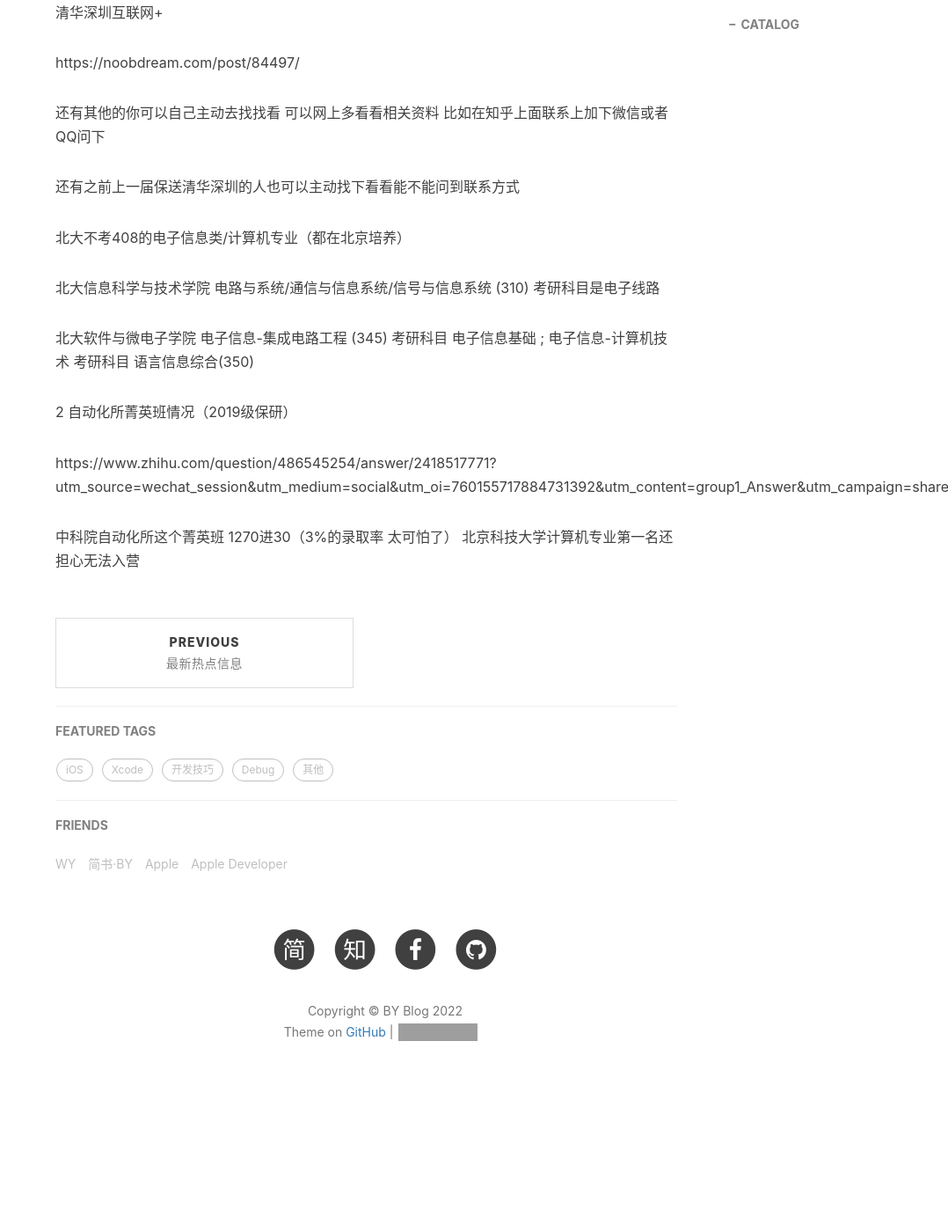
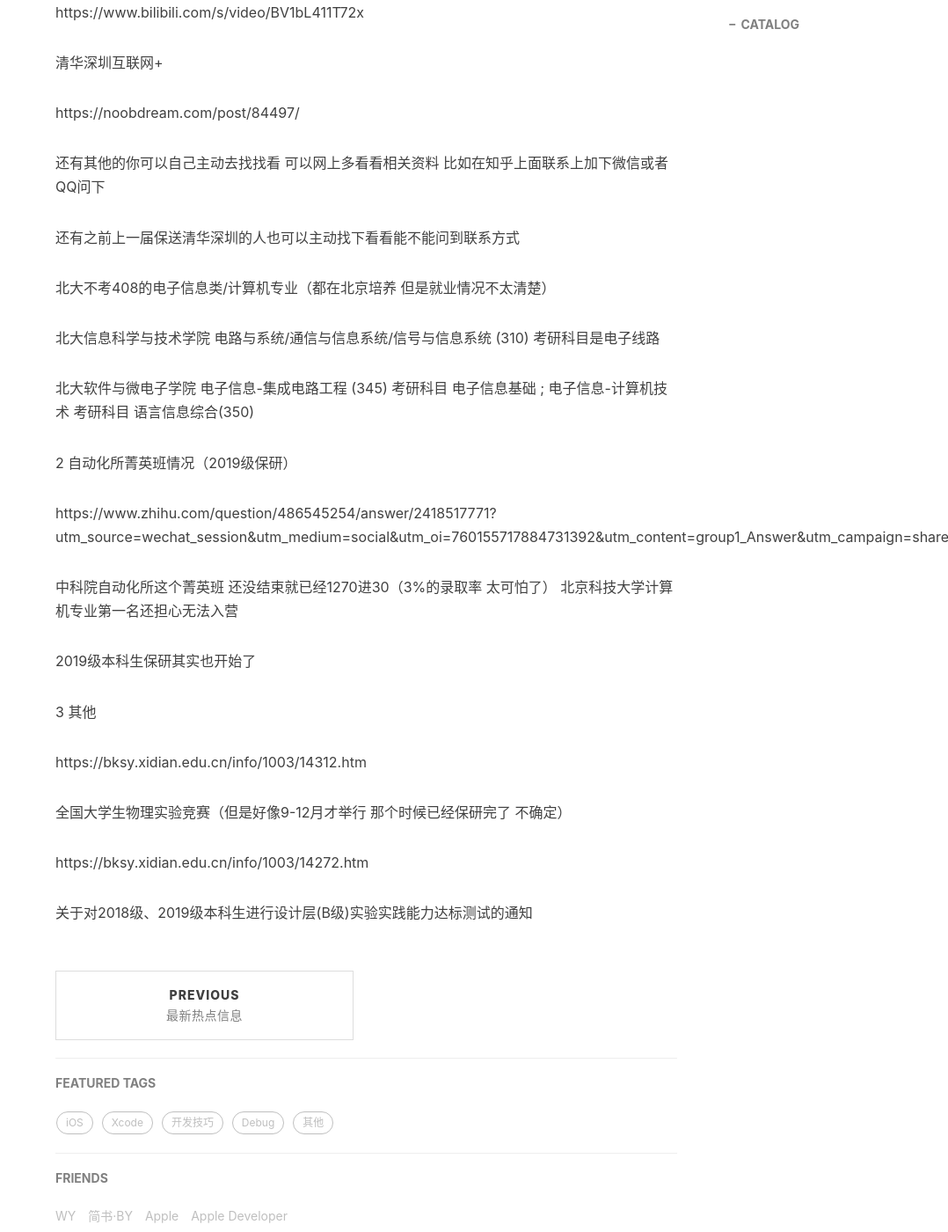
Before and after one commit to pengjiao123/pengjiao123.github.io, a Jekyll site: the page built from _posts/2022-04-06-清华考研相关.md, in a window 1280 px wide and 1400 px high, scrolled down 1830 px. Shown: the whole window at 88% size, without its empty margins (202-1280 px from the left). Built offline with Jekyll 4.4.1, drawn with Linux system fonts in a browser that asks for light colours; nearby versions of some CDN libraries; comment, search, counter and statistics services are not loaded; before the commit the page ends 3107 px from its top, so only the background shows below that; some of the changed text lies outside the part shown; grey boxes are pictures that could not be loaded.

Commit message:
Update 2022-04-06-清华考研相关.md

```diff
--- a/_posts/2022-04-06-清华考研相关.md
+++ b/_posts/2022-04-06-清华考研相关.md
@@ -9,8 +9,9 @@
 tags:
     - iOS
 ---
-1 清华深圳相关
-2022 清华深圳人工智能
+1  清华北大部分专业
+
+清华深圳人工智能
 
 https://zhuanlan.zhihu.com/p/492648093
 
@@ -64,7 +65,9 @@
 还有之前上一届保送清华深圳的人也可以主动找下看看能不能问到联系方式
 
 
-北大不考408的电子信息类/计算机专业（都在北京培养）
+
+
+北大不考408的电子信息类/计算机专业（都在北京培养 但是就业情况不太清楚）
 
 北大信息科学与技术学院 电路与系统/通信与信息系统/信号与信息系统 (310) 考研科目是电子线路
 
@@ -77,4 +80,17 @@
 https://www.zhihu.com/question/486545254/answer/2418517771?utm_source=wechat_session&utm_medium=social&utm_oi=760155717884731392&utm_content=group1_Answer&utm_campaign=shareopn
 
 
-中科院自动化所这个菁英班 1270进30（3%的录取率 太可怕了） 北京科技大学计算机专业第一名还担心无法入营
+中科院自动化所这个菁英班 还没结束就已经1270进30（3%的录取率 太可怕了） 北京科技大学计算机专业第一名还担心无法入营
+
+2019级本科生保研其实也开始了
+
+3 其他
+
+https://bksy.xidian.edu.cn/info/1003/14312.htm
+
+全国大学生物理实验竞赛（但是好像9-12月才举行 那个时候已经保研完了 不确定）
+
+
+https://bksy.xidian.edu.cn/info/1003/14272.htm
+
+关于对2018级、2019级本科生进行设计层(B级)实验实践能力达标测试的通知
```
Also changed, not shown: other parts of _posts/2022-04-06-清华考研相关.md (+2 -2 lines).
